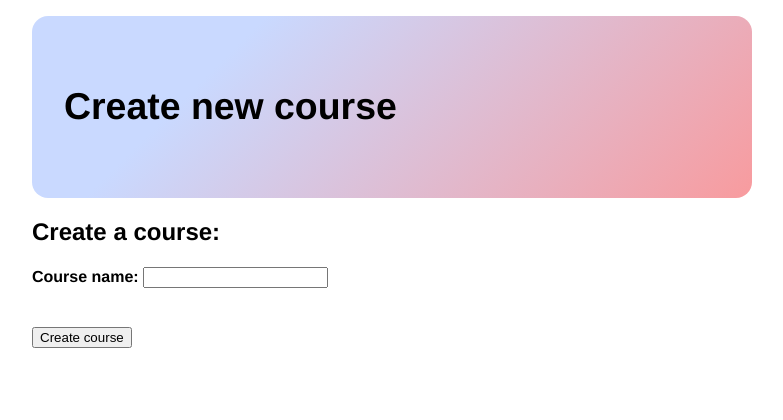
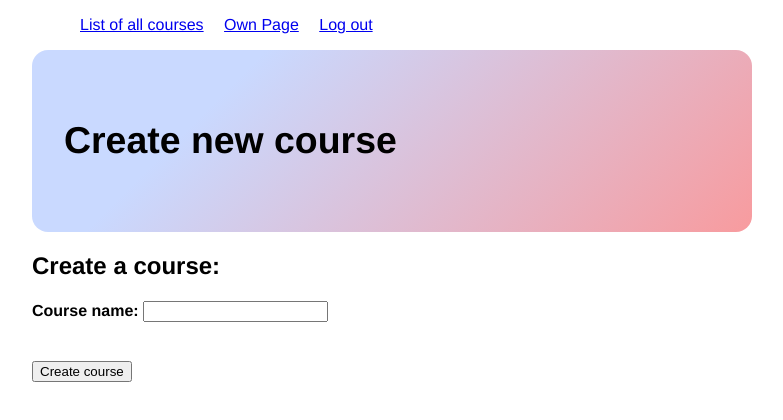
Before and after one commit to nie-ed/Opetussovellus, a Flask app: template templates/add_course.html in a window 1280 px wide. Shown: the top 420 px of the page, without its empty margins (248-1031 px from the left). Run offline with Flask 2, Linux system fonts and the light colour scheme; the template is opened without the code that fills it, so the values that code supplies are empty.

Commit message:
Added nav bar to site

```diff
--- a/templates/add_course.html
+++ b/templates/add_course.html
@@ -5,6 +5,22 @@
 <title>Add a course</title>
 
 <body>
+
+<div class="container">
+  <nav class="navbar navbar-expand-sm navbar-light">
+    <ul class="navbar-nav">
+      <li class="nav-item">
+        <a class="nav-link" href="/courses">List of all courses</a>
+      </li>
+      <li class="nav-item">
+        <a class="nav-link" href="/profile">Own Page</a>
+      </li>
+      <li class="nav-item">
+        <a class="nav-link" href="/logout">Log out</a>
+      </li>
+    </ul>
+  </nav>
+</div>
 
   <div class="header">
      <h3> Create new course</h3>
```
